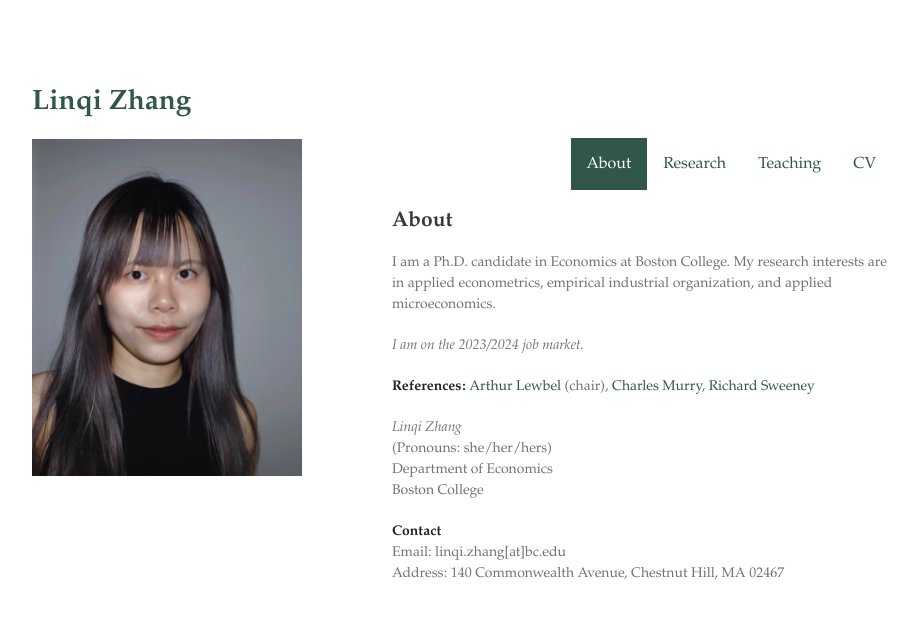
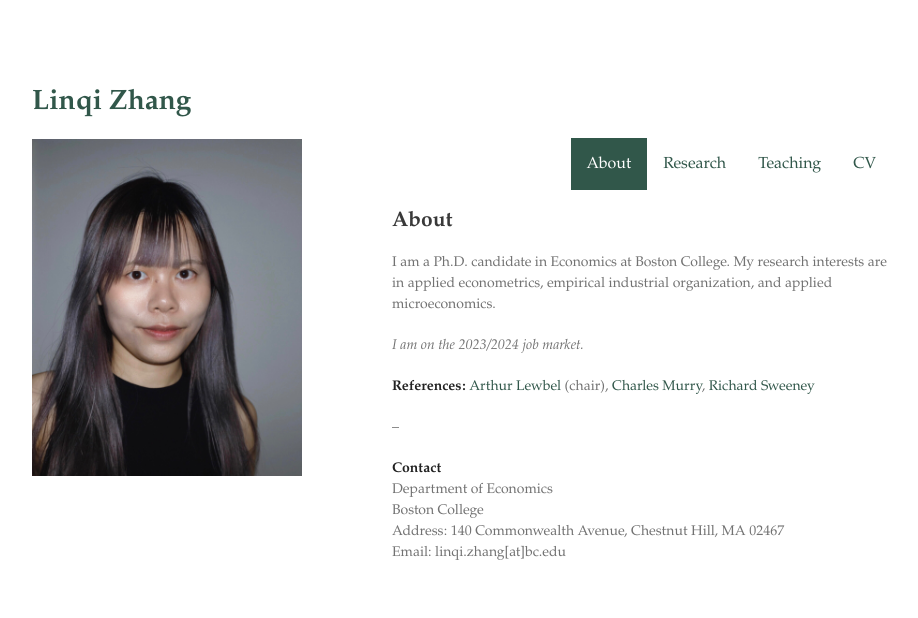
Before and after one commit to zhanglinqi/zhanglinqi.github.io, a Jekyll site: the page built from index.md, in a window 1280 px wide. Shown: the top 618 px of the page, without its empty margins (178-1096 px from the left). Built offline with Jekyll 4.4.1, drawn with Linux system fonts in a browser that asks for light colours.

```diff
--- a/index.md
+++ b/index.md
@@ -20,11 +20,10 @@ I am a Ph.D. candidate in Economics at Boston College. My research interests are
 
 **References:** [Arthur Lewbel](https://sites.google.com/bc.edu/arthur-lewbel) (chair), [Charles Murry](https://charliemurry.github.io), [Richard Sweeney](http://www.richard-sweeney.com)
 
-*Linqi Zhang*
-(Pronouns: she/her/hers)
+--
+
+**Contact**
 Department of Economics
 Boston College
-
-**Contact**
+Address: 140 Commonwealth Avenue, Chestnut Hill, MA 02467
 Email: linqi.zhang[at]bc.edu
-Address: 140 Commonwealth Avenue, Chestnut Hill, MA 02467
```
